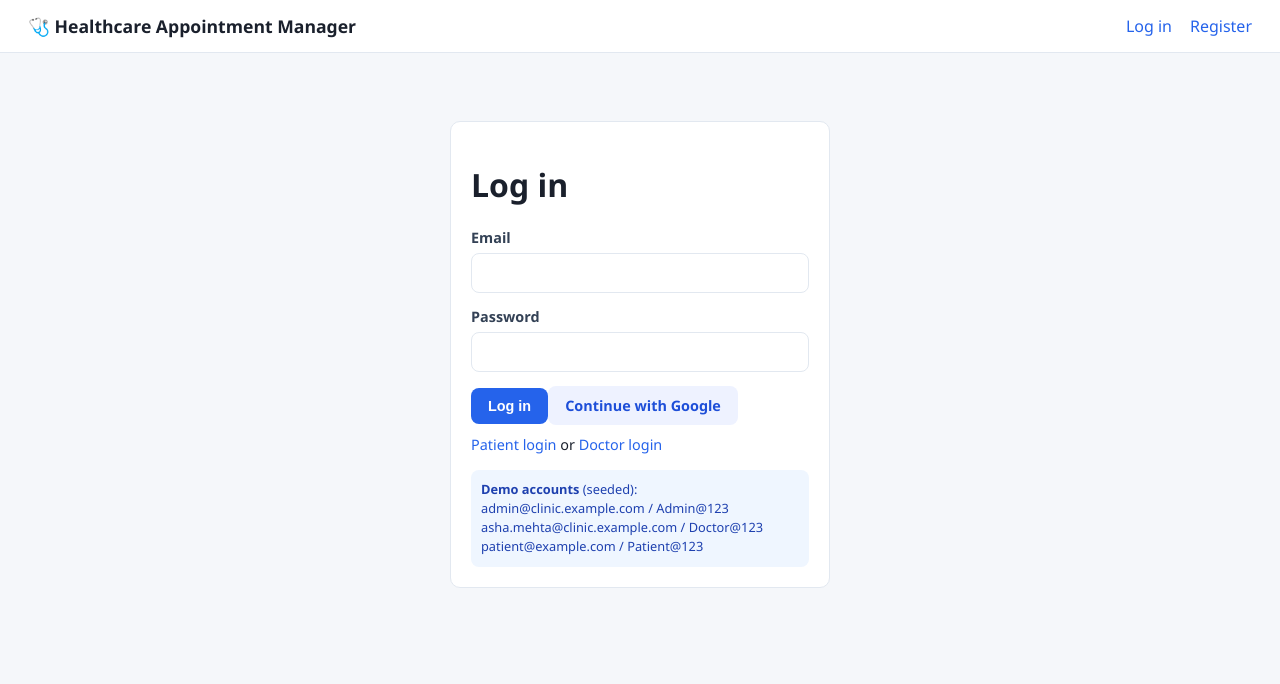
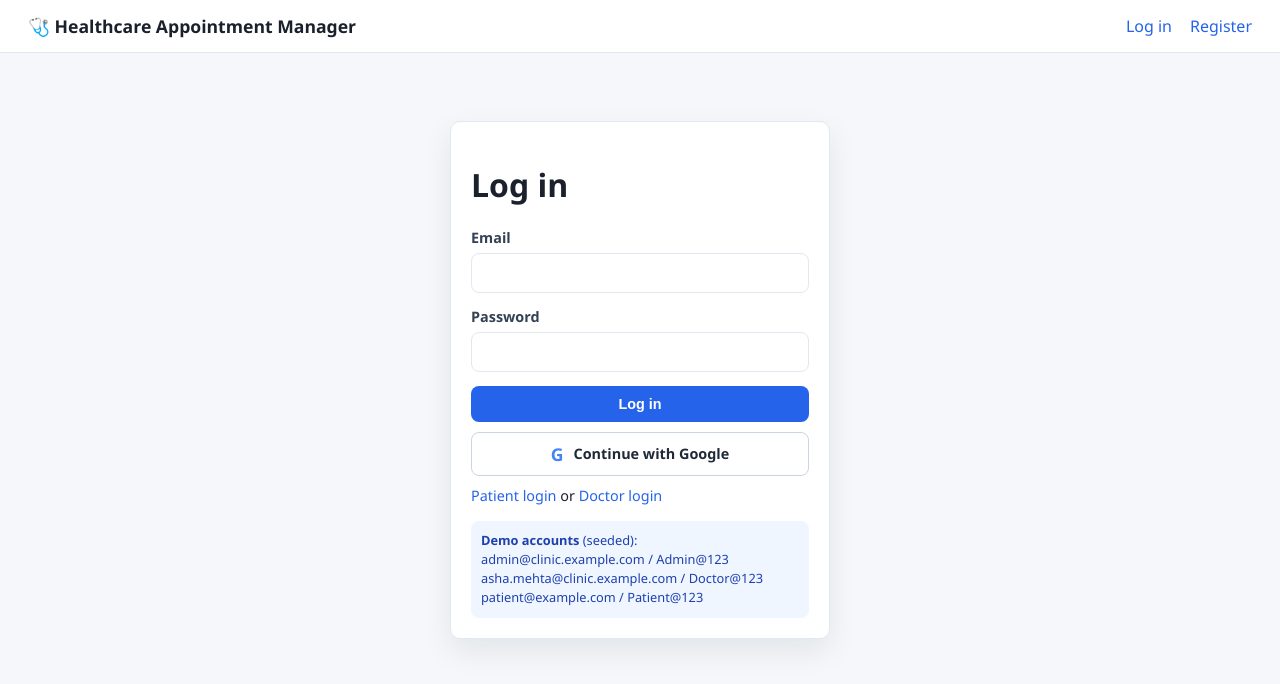
Before and after one commit to itsshristijha/healthcare-appointment-manager, a React (Vite) app in the folder frontend/: page /login in a window 1280 px wide. Shown: the top 684 px of the page. Built offline with nearby package versions, Linux system fonts and the light colour scheme; no server answers.

Commit message:
Style Google sign in button

```diff
--- a/frontend/src/pages/Login.jsx
+++ b/frontend/src/pages/Login.jsx
@@ -49,7 +49,8 @@ export default function Login({ expectedRole }) {
           <input type="password" value={password} onChange={(e) => setPassword(e.target.value)} required />
         </label>
         <button className="btn btn-primary" type="submit" disabled={busy}>{busy ? 'Logging in...' : 'Log in'}</button>
-        <a className="btn btn-secondary" href={`${import.meta.env.VITE_API_URL || 'http://localhost:4000/api'}/auth/google/start${expectedRole ? `?role=${expectedRole}` : ''}`}>
+        <a className="btn btn-google" href={`${import.meta.env.VITE_API_URL || 'http://localhost:4000/api'}/auth/google/start${expectedRole ? `?role=${expectedRole}` : ''}`}>
+          <span className="google-mark" aria-hidden="true">G</span>
           Continue with Google
         </a>
         {expectedRole === 'patient' && <p className="auth-switch">New patient? <Link to="/register">Register here</Link></p>}
--- a/frontend/src/styles/index.css
+++ b/frontend/src/styles/index.css
@@ -55,7 +55,20 @@ a:hover { text-decoration: underline; }
 .card-grid { display: grid; grid-template-columns: repeat(auto-fill, minmax(260px, 1fr)); gap: 16px; }
 
 .auth-page { display: flex; justify-content: center; padding-top: 40px; }
-.auth-card { width: 380px; }
+.auth-card { width: 380px; box-shadow: 0 12px 30px rgba(15, 23, 42, 0.08); }
+.auth-card .btn { width: 100%; }
+.auth-card .btn-google {
+  display: flex;
+  align-items: center;
+  justify-content: center;
+  gap: 10px;
+  margin-top: 10px;
+  background: #fff;
+  color: #1f2937;
+  border-color: #cbd5e1;
+}
+.auth-card .btn-google:hover:not(:disabled) { background: #f8fafc; border-color: #94a3b8; }
+.google-mark { font-size: 1.1rem; font-weight: 800; color: #4285f4; }
 .auth-switch { margin-top: 10px; font-size: 0.9rem; }
 .demo-hint { margin-top: 16px; font-size: 0.8rem; background: #eff6ff; padding: 10px; border-radius: 8px; color: #1e40af; line-height: 1.5; }
 
@@ -140,4 +153,5 @@ label input:focus, label textarea:focus, label select:focus { outline: 2px solid
 @media (max-width: 640px) {
   .app-main { padding: 16px; }
   .navbar { padding: 12px 16px; }
+  .auth-card { width: 100%; }
 }
```
